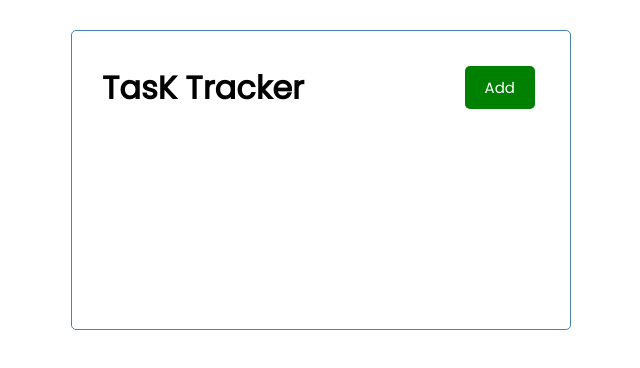
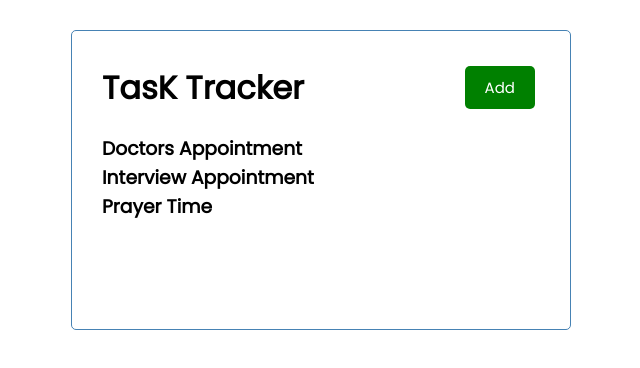
Before and after one commit to djsmacker01/task-tracker, a React (Create React App) app: page / in a window 1280 px wide. Shown: the top 368 px of the page, without its empty margins (319-959 px from the left). Built offline with nearby package versions, Linux system fonts and the light colour scheme.

Commit message:
modified Tasks

```diff
--- a/src/App.js
+++ b/src/App.js
@@ -1,11 +1,13 @@
 
 
 import Header from './Components/Header';
+import Tasks from './Components/Tasks';
 
 function App() {
   return (
     <div className="container">
       <Header title="TasK Tracker" />
+      <Tasks/>
     </div>
   );
 }
--- a/src/Components/Tasks.jsx
+++ b/src/Components/Tasks.jsx
@@ -18,15 +18,17 @@
     text: "Prayer Time",
     day: "February 10th @ 16:00pm",
     reminder: false,
-  }
+  },
 ];
 
 const Tasks = () => {
   return (
-    <div>
+    <>
+      {tasks.map((task) => (
+        <h3 key={task.id}>{task.text}</h3>
+      ))}
+    </>
+  );
+};
 
-    </div>
-  )
-}
-
-export default Tasks
+export default Tasks;
```
